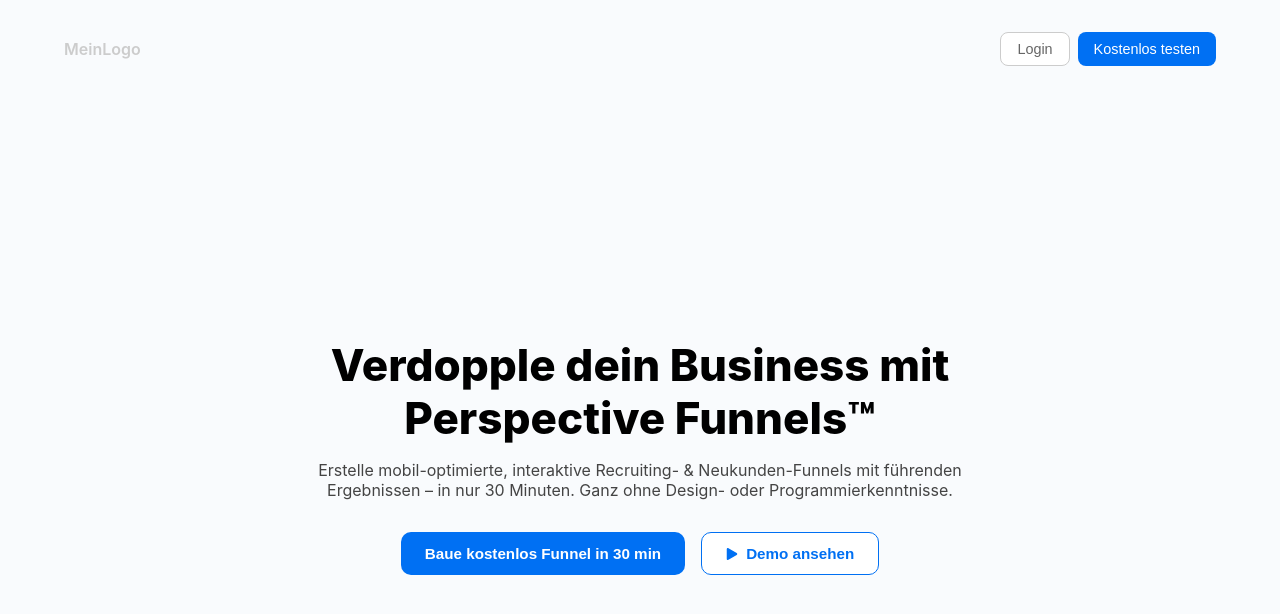
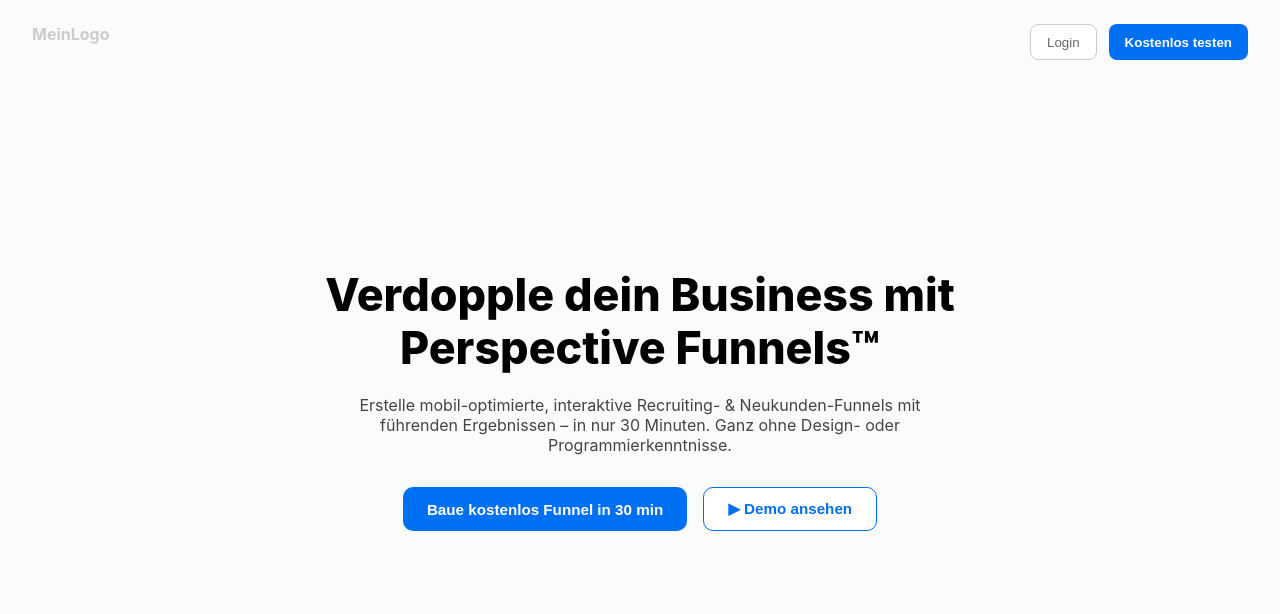
Before and after one commit to Jerryb24/mycrm, a Next.js app: page /login in a window 1280 px wide. Shown: the top 614 px of the page. Built offline with nearby package versions, Linux system fonts and the light colour scheme.

Commit message:
Update layout, global styles und Schrift für Perspective Design

```diff
--- a/src/app/login/page.tsx
+++ b/src/app/login/page.tsx
@@ -1,106 +1,127 @@
-'use client';
-
-import { FaPlay } from 'react-icons/fa';
-
 export default function LoginPage() {
   return (
-    <main style={{
-      minHeight: '100vh',
-      backgroundColor: '#f9fbfd',
-      display: 'flex',
-      flexDirection: 'column',
-      justifyContent: 'space-between',
-      padding: '2rem 4rem',
-      fontFamily: "'Inter', sans-serif"
-    }}>
-      {/* Header */}
-      <div style={{
-        display: 'flex',
-        justifyContent: 'space-between',
-        alignItems: 'center'
-      }}>
-        <div style={{ fontWeight: 600, color: '#ccc' }}>MeinLogo</div>
-        <div style={{ display: 'flex', gap: '0.5rem' }}>
-          <button style={{
-            backgroundColor: 'white',
-            border: '1px solid #ccc',
-            borderRadius: '8px',
-            padding: '0.5rem 1rem',
-            fontSize: '0.9rem',
-            fontWeight: '500',
-            color: '#666',
-            cursor: 'pointer'
-          }}>Login</button>
-          <button style={{
-            backgroundColor: '#0070f3',
-            border: 'none',
-            borderRadius: '8px',
-            padding: '0.5rem 1rem',
-            fontSize: '0.9rem',
-            fontWeight: '500',
-            color: 'white',
-            cursor: 'pointer'
-          }}>Kostenlos testen</button>
-        </div>
+    <main
+      style={{
+        display: "flex",
+        flexDirection: "column",
+        alignItems: "center",
+        justifyContent: "center",
+        minHeight: "100vh",
+        backgroundColor: "#f9fbfd",
+        padding: "2rem",
+        fontFamily: "'Inter', sans-serif",
+      }}
+    >
+      <div
+        style={{
+          position: "absolute",
+          top: "1.5rem",
+          left: "2rem",
+          fontWeight: "bold",
+          color: "#ccc",
+        }}
+      >
+        MeinLogo
       </div>
 
-      {/* Main content */}
-      <div style={{
-        textAlign: 'center',
-        marginTop: '5rem'
-      }}>
-        <h1 style={{
-          fontSize: '2.75rem',
-          fontWeight: 800,
-          lineHeight: 1.2,
-          marginBottom: '1rem',
-          color: '#000'
-        }}>
-          Verdopple dein Business mit<br />Perspective Funnels™
-        </h1>
-        <p style={{
-          fontSize: '1rem',
-          color: '#444',
-          marginBottom: '2rem'
-        }}>
-          Erstelle mobil-optimierte, interaktive Recruiting- & Neukunden-Funnels mit führenden<br />
-          Ergebnissen – in nur 30 Minuten. Ganz ohne Design- oder Programmierkenntnisse.
-        </p>
-
-        <div style={{ display: 'flex', justifyContent: 'center', gap: '1rem' }}>
-          <button style={{
-            backgroundColor: '#0070f3',
-            color: 'white',
-            padding: '0.75rem 1.5rem',
-            borderRadius: '10px',
-            fontWeight: 'bold',
-            fontSize: '0.95rem',
-            border: 'none',
-            cursor: 'pointer'
-          }}>
-            Baue kostenlos Funnel in 30 min
-          </button>
-          <button style={{
-            backgroundColor: 'white',
-            color: '#0070f3',
-            padding: '0.75rem 1.5rem',
-            borderRadius: '10px',
-            fontWeight: 'bold',
-            fontSize: '0.95rem',
-            border: '1.5px solid #0070f3',
-            display: 'flex',
-            alignItems: 'center',
-            gap: '0.5rem',
-            cursor: 'pointer'
-          }}>
-            <FaPlay size={12} />
-            Demo ansehen
-          </button>
-        </div>
+      <div
+        style={{
+          position: "absolute",
+          top: "1.5rem",
+          right: "2rem",
+          display: "flex",
+          gap: "0.75rem",
+        }}
+      >
+        <button
+          style={{
+            padding: "0.6rem 1rem",
+            backgroundColor: "white",
+            border: "1px solid #ccc",
+            borderRadius: "8px",
+            fontWeight: "500",
+            color: "#666",
+            cursor: "pointer",
+          }}
+        >
+          Login
+        </button>
+        <button
+          style={{
+            padding: "0.6rem 1rem",
+            backgroundColor: "#0070f3",
+            color: "white",
+            border: "none",
+            borderRadius: "8px",
+            fontWeight: "600",
+            cursor: "pointer",
+          }}
+        >
+          Kostenlos testen
+        </button>
       </div>
 
-      {/* Spacer below (optional for visual balance) */}
-      <div />
+      <h1
+        style={{
+          fontSize: "2.8rem",
+          textAlign: "center",
+          fontWeight: "800",
+          lineHeight: "1.2",
+          maxWidth: "800px",
+          color: "#000",
+        }}
+      >
+        Verdopple dein Business mit <br />
+        Perspective Funnels™
+      </h1>
+
+      <p
+        style={{
+          fontSize: "1rem",
+          color: "#444",
+          textAlign: "center",
+          marginTop: "1.2rem",
+          maxWidth: "600px",
+        }}
+      >
+        Erstelle mobil-optimierte, interaktive Recruiting- & Neukunden-Funnels
+        mit führenden Ergebnissen – in nur 30 Minuten. Ganz ohne Design- oder
+        Programmierkenntnisse.
+      </p>
+
+      <div style={{ display: "flex", gap: "1rem", marginTop: "2rem" }}>
+        <button
+          style={{
+            backgroundColor: "#0070f3",
+            color: "white",
+            padding: "0.75rem 1.5rem",
+            borderRadius: "10px",
+            fontWeight: "600",
+            fontSize: "0.95rem",
+            border: "none",
+            cursor: "pointer",
+          }}
+        >
+          Baue kostenlos Funnel in 30 min
+        </button>
+        <button
+          style={{
+            color: "#0070f3",
+            backgroundColor: "white",
+            padding: "0.75rem 1.5rem",
+            border: "1.5px solid #0070f3",
+            borderRadius: "10px",
+            fontWeight: "600",
+            fontSize: "0.95rem",
+            cursor: "pointer",
+            display: "flex",
+            alignItems: "center",
+            gap: "0.5rem",
+          }}
+        >
+          ▶ Demo ansehen
+        </button>
+      </div>
     </main>
   );
 }
```
